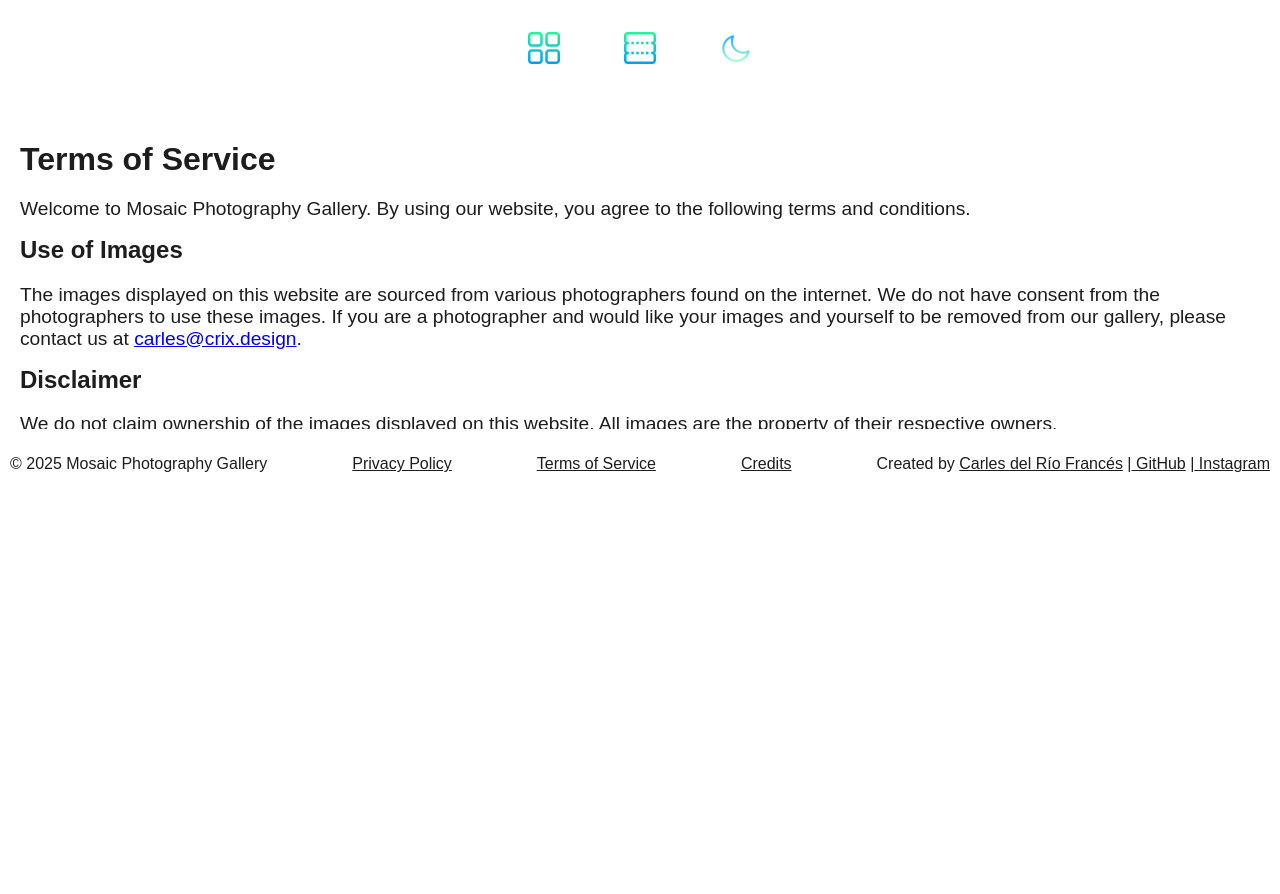
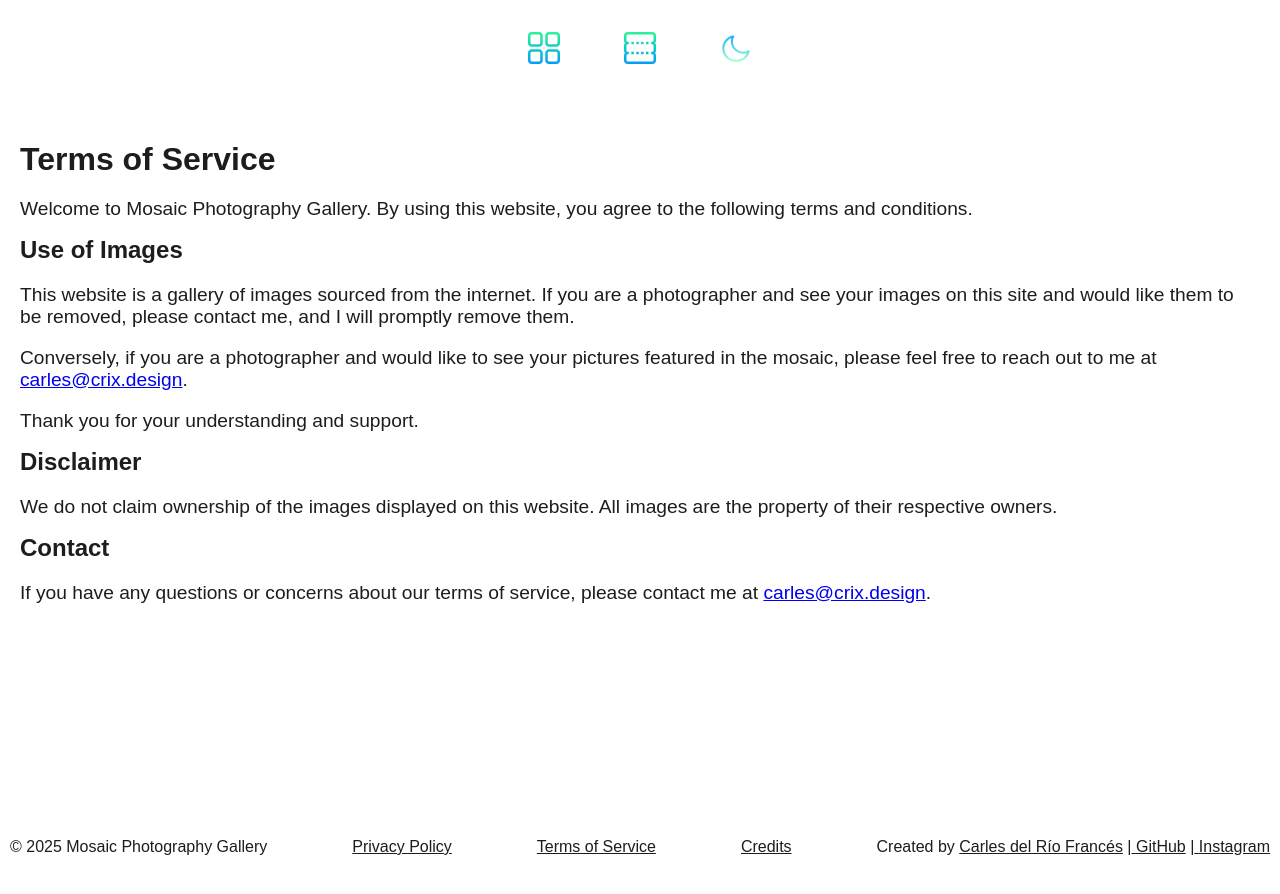
Before and after one commit to Carles11/mosaic-photography, a Next.js app: page /legal/terms-of-service in a window 1280 px wide. Shown: the top 894 px of the page. Before the commit the page ends 800 px from the top, so only its background shows below. Built offline with nearby package versions, Linux system fonts and the light colour scheme.

Commit message:
added legal texts

```diff
--- a/next.config.ts
+++ b/next.config.ts
@@ -11,6 +11,7 @@ const nextConfig: NextConfig = {
         pathname: "/**",
       },
     ],
+    domains: ["storage.ko-fi.com"],
   },
 };
 
--- a/src/app/legal/credits/credits.module.css
+++ b/src/app/legal/credits/credits.module.css
@@ -2,6 +2,7 @@
   padding: 20px;
   color: var(--text-color);
   background-color: var(--background-color);
+  height: 100vh;
 }
 
 .title {
--- a/src/app/legal/privacy-policy/privacy-policy.module.css
+++ b/src/app/legal/privacy-policy/privacy-policy.module.css
@@ -2,6 +2,7 @@
   padding: 20px;
   color: var(--text-color);
   background-color: var(--background-color);
+  height: 100vh;
 }
 
 .title {
--- a/src/app/legal/terms-of-service/page.tsx
+++ b/src/app/legal/terms-of-service/page.tsx
@@ -6,17 +6,22 @@ const TermsOfService: React.FC = () => {
     <div className={styles.container}>
       <h1 className={styles.title}>Terms of Service</h1>
       <p className={styles.text}>
-        Welcome to Mosaic Photography Gallery. By using our website, you agree
+        Welcome to Mosaic Photography Gallery. By using this website, you agree
         to the following terms and conditions.
       </p>
       <h2 className={styles.subtitle}>Use of Images</h2>
       <p className={styles.text}>
-        The images displayed on this website are sourced from various
-        photographers found on the internet. We do not have consent from the
-        photographers to use these images. If you are a photographer and would
-        like your images and yourself to be removed from our gallery, please
-        contact us at <a href="mailto:carles@crix.design">carles@crix.design</a>
-        .
+        This website is a gallery of images sourced from the internet. If you
+        are a photographer and see your images on this site and would like them
+        to be removed, please contact me, and I will promptly remove them.
+      </p>
+      <p className={styles.text}>
+        Conversely, if you are a photographer and would like to see your
+        pictures featured in the mosaic, please feel free to reach out to me at{" "}
+        <a href="mailto:carles@crix.design">carles@crix.design</a>.
+      </p>
+      <p className={styles.text}>
+        Thank you for your understanding and support.
       </p>
       <h2 className={styles.subtitle}>Disclaimer</h2>
       <p className={styles.text}>
@@ -26,7 +31,7 @@ const TermsOfService: React.FC = () => {
       <h2 className={styles.subtitle}>Contact</h2>
       <p className={styles.text}>
         If you have any questions or concerns about our terms of service, please
-        contact us at <a href="mailto:carles@crix.design">carles@crix.design</a>
+        contact me at <a href="mailto:carles@crix.design">carles@crix.design</a>
         .
       </p>
     </div>
--- a/src/app/legal/terms-of-service/terms-of-service.module.css
+++ b/src/app/legal/terms-of-service/terms-of-service.module.css
@@ -2,6 +2,7 @@
   padding: 20px;
   color: var(--text-color);
   background-color: var(--background-color);
+  height: 100vh;
 }
 
 .title {
```
Also changed, not shown: src/app/legal/credits/page.tsx (+37 -1 lines), src/app/legal/privacy-policy/page.tsx (+7 -7 lines).
